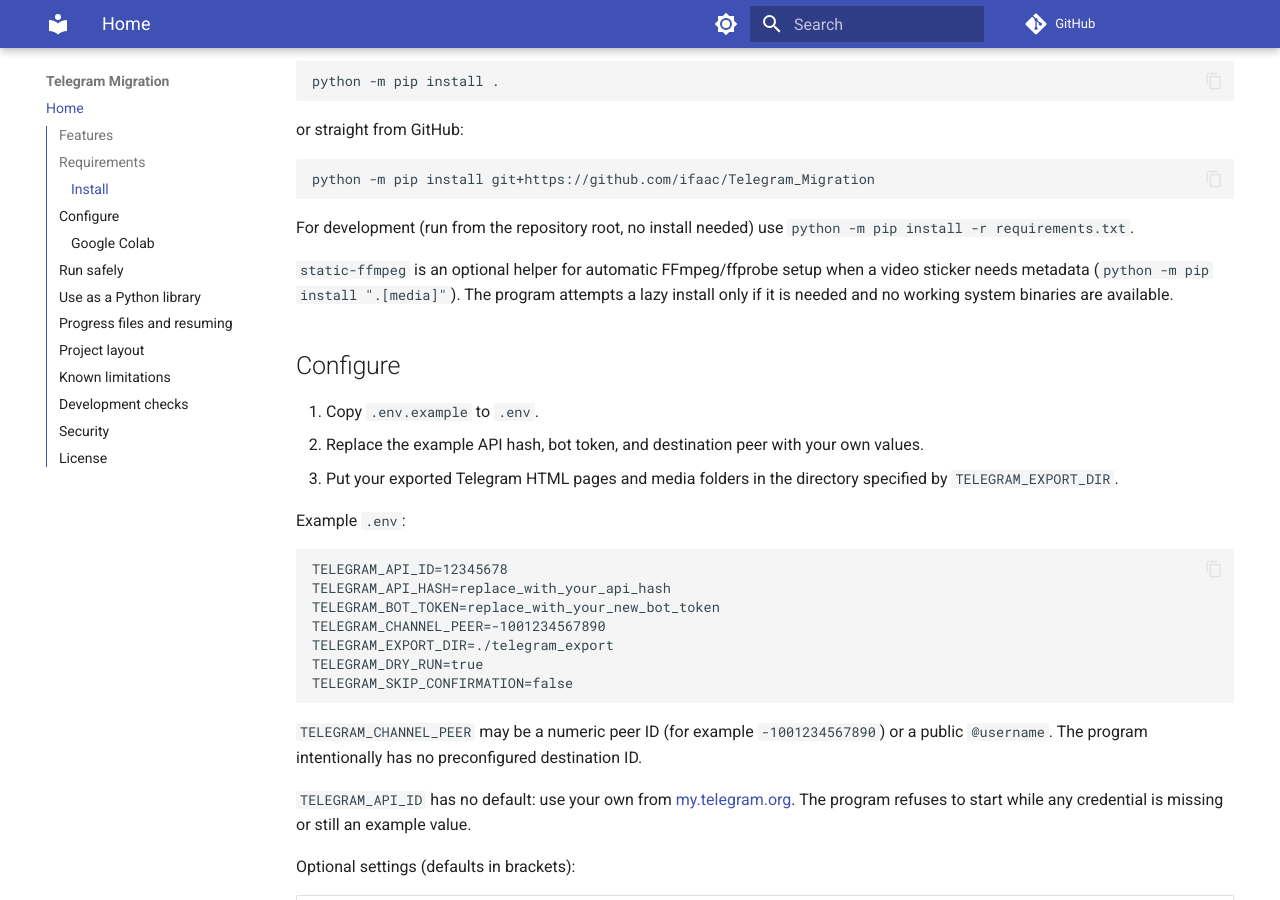
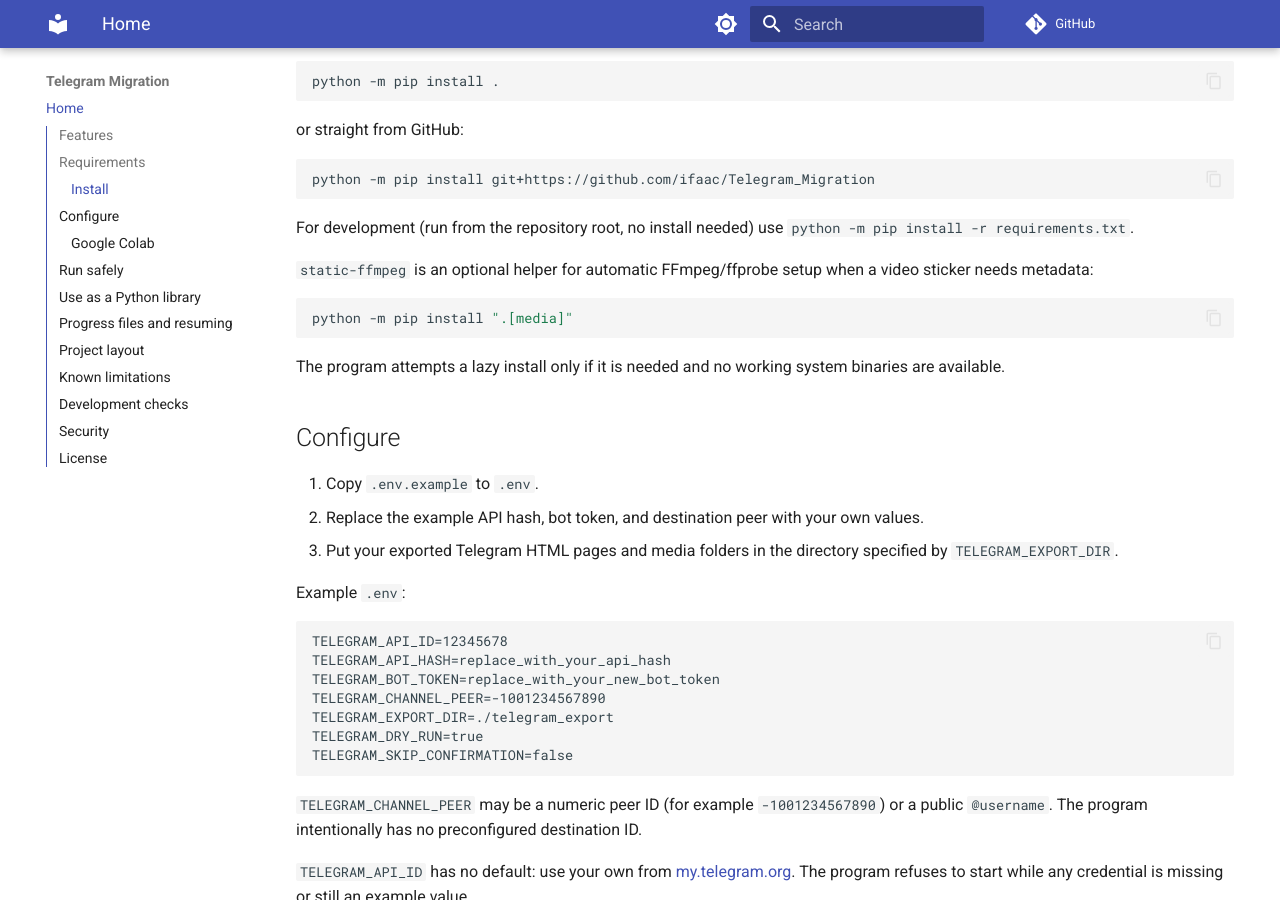
Before and after one commit to dismachaerus/Telegram_Migration, an MkDocs documentation site: the page built from docs/index.md, in a window 1280 px wide and 900 px high, scrolled down 1346 px. Built offline with MkDocs 1.6.1 and Material for MkDocs 9.7.7, drawn with Linux system fonts in a browser that asks for light colours; comment, search, counter and statistics services are not loaded.

Commit message:
Add files via upload

````diff
--- a/docs/index.md
+++ b/docs/index.md
@@ -46,7 +46,13 @@ python -m pip install git+https://github.com/ifaac/Telegram_Migration
 
 For development (run from the repository root, no install needed) use `python -m pip install -r requirements.txt`.
 
-`static-ffmpeg` is an optional helper for automatic FFmpeg/ffprobe setup when a video sticker needs metadata (`python -m pip install ".[media]"`). The program attempts a lazy install only if it is needed and no working system binaries are available.
+`static-ffmpeg` is an optional helper for automatic FFmpeg/ffprobe setup when a video sticker needs metadata:
+
+```bash
+python -m pip install ".[media]"
+```
+
+The program attempts a lazy install only if it is needed and no working system binaries are available.
 
 ## Configure
 
````
